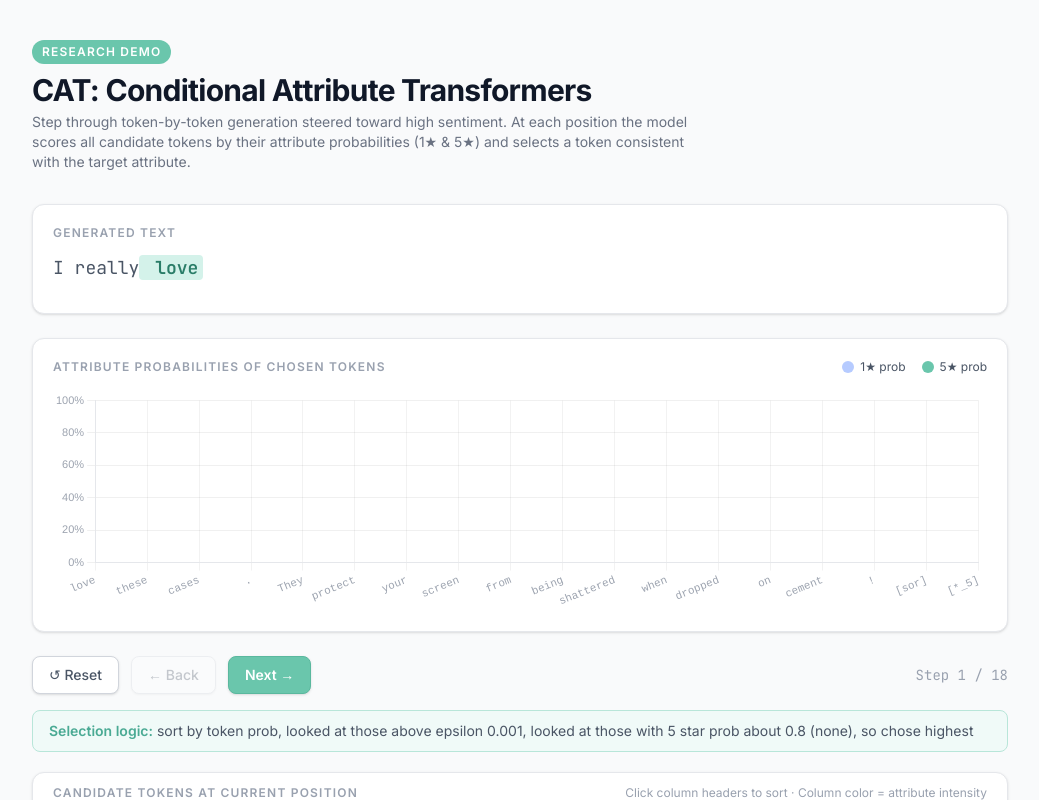
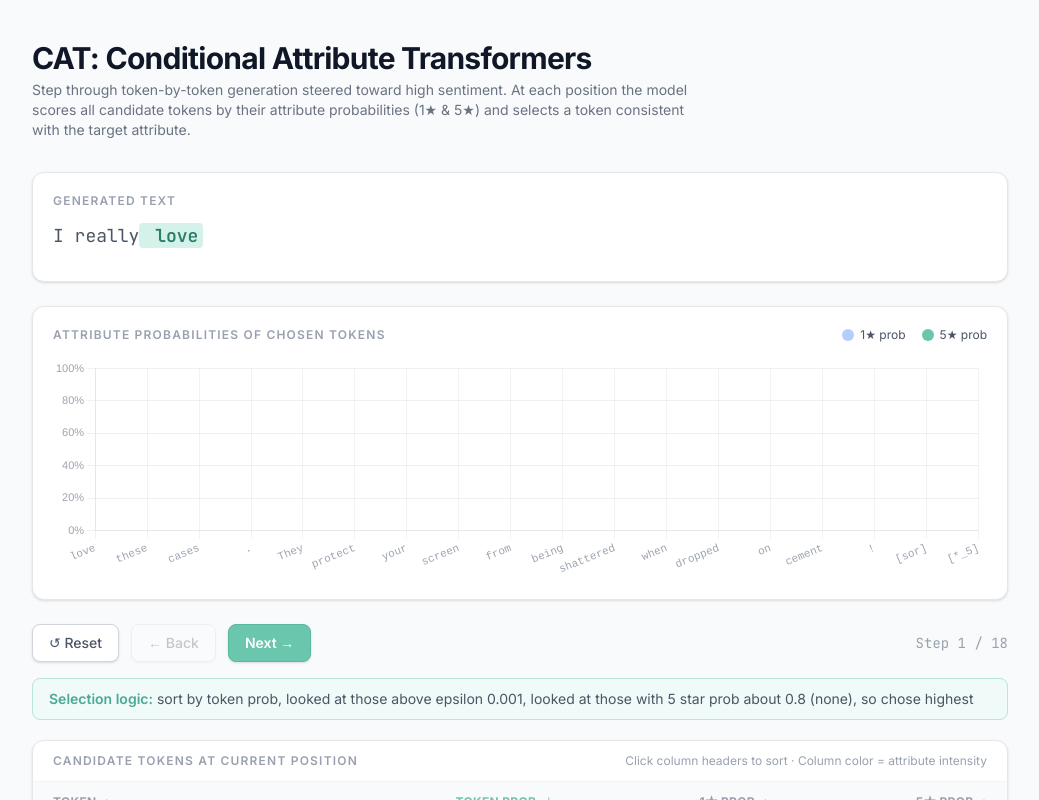
Before and after one commit to AJLozaLab/CAT-demo, a Next.js app: page / in a window 1280 px wide. Shown: the top 800 px of the page, without its empty margins (120-1159 px from the left). Built offline with nearby package versions, Linux system fonts and the light colour scheme.

Commit message:
Update CATDemo.jsx

```diff
--- a/components/CATDemo.jsx
+++ b/components/CATDemo.jsx
@@ -223,11 +223,6 @@ export default function CATDemo() {
 
         {/* Header */}
         <div className="mb-8">
-          <div className="flex items-center gap-3 mb-2">
-            <span className="text-white text-xs font-semibold px-2.5 py-1 rounded-full tracking-widest uppercase" style={{ background: TEAL }}>
-              Research Demo
-            </span>
-          </div>
           <h1 className="text-3xl font-bold tracking-tight text-gray-900 mb-1">
             CAT: Conditional Attribute Transformers
           </h1>
```
